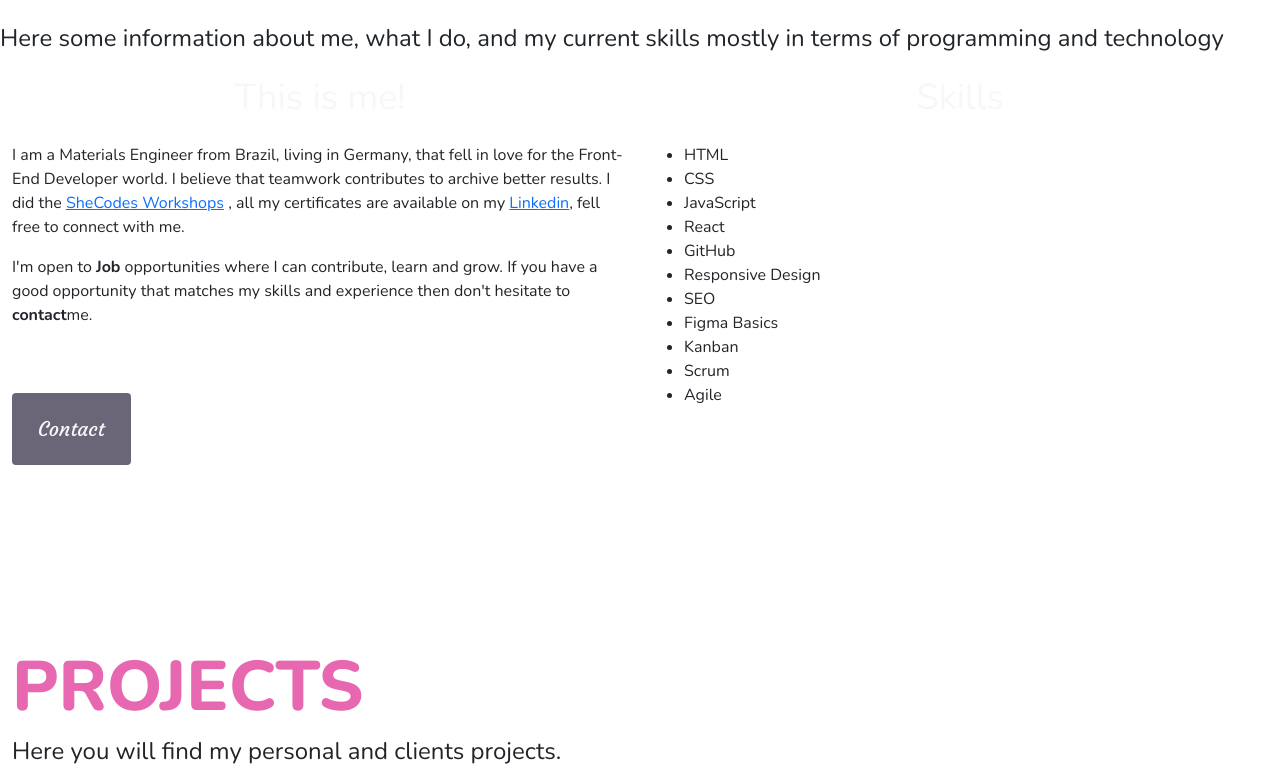
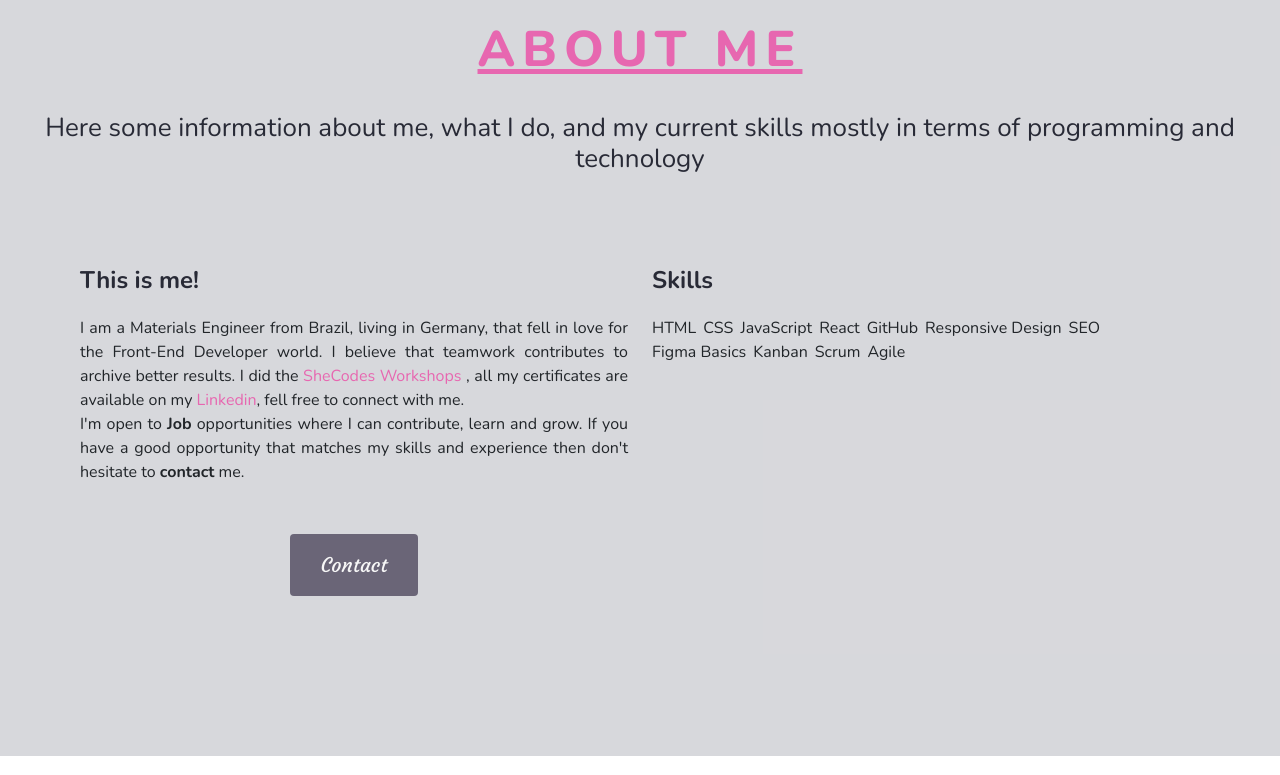
Before and after one commit to keciasantos/keciakaroline-portfolio, a React (Create React App) app: page / in a window 1280 px wide. Shown: the part 1125-1900 px from the top of the page. Built offline with nearby package versions, Linux system fonts and the light colour scheme.

Commit message:
update about me design

```diff
--- a/src/App.css
+++ b/src/App.css
@@ -1,7 +1,7 @@
 :root {
   --font-title-text: "Nunito", sans-serif;
   --font-italic: "Courgette", cursive;
-  --background-primary: #3f415a;
+  --background-primary: #4e4f64;
   --background-body: #282a36;
   --background-btn: #6a6577;
   --color-primary-font: #e767b0;
--- a/src/components/About.css
+++ b/src/components/About.css
@@ -1,17 +1,7 @@
-:root {
-  --font-title-text: "Nunito", sans-serif;
-  --font-italic: "Courgette", cursive;
-  --background-primary: #3f415a;
-  --background-body: #282a36;
-  --background-btn: #6a6577;
-  --color-primary-font: #e767b0;
-  --color-secondary-font: rgb(247, 247, 247);
-}
-
 .About .btn-branding {
   font-family: var(--font-italic);
   margin-top: 50px;
-  padding: 20px 25px;
+  padding: 15px 30px;
   background-color: var(--background-btn);
   color: var(--color-secondary-font);
   border-radius: 4px;
@@ -19,39 +9,74 @@
   line-height: 30px;
 }
 
+.button {
+  text-align: center;
+}
+
 .About .btn:hover {
   color: var(--color-secondary-font);
 }
 
-.About .profile {
-  border-radius: 20px;
+.About {
+  background-color: #cacbd0bd;
+  padding: 60px 40px 0px 40px;
+  max-width: 100%;
+  margin: 0px 0px;
 }
 
-.About .content {
-  margin: 50px;
+.About .about-me h1 {
+  text-align: center;
+  font-size: 50px;
+  line-height: 1.5;
+  text-decoration: underline;
+  letter-spacing: 7px;
 }
 
-.About .content-container {
-  padding: 160px 70px;
-  background-color: var(--background-body);
+.About .about-me h4 {
+  font-size: 26px;
+  color: var(--background-body);
+  text-align: center;
+  margin-top: 25px;
 }
 
-.About .content-container h1 {
-  font-size: 64px;
-  line-height: 80px;
-}
-.About .content-container h2 {
-  font-size: 32px;
+.About h3 {
+  margin-top: 30px;
   font-weight: 700;
-  color: var(--color-secondary-font);
+  font-size: 24px;
+  color: var(--background-body);
+  text-align: left;
+  padding-left: 0;
 }
 
-.About .content-container p {
-  font-size: 20px;
-  color: var(--color-secondary-font);
+.container-fluid {
+  padding-left: 40px;
+  padding-right: 40px;
+  padding-top: 40px;
 }
 
-@media (max-width: 900px) {
+.container-fluid p {
+  text-align: justify;
+  text-justify: inter-word;
+  margin: 0;
+}
+.container-fluid ul {
+  padding-left: 0px;
+}
+
+.container-fluid a {
+  text-decoration: none;
+  color: var(--color-primary-font);
+}
+
+li {
+  text-align: justify;
+  text-justify: inter-word;
+  list-style-type: none;
+  display: inline-block;
+  padding-right: 7px;
+}
+
+@media screen and (max-width: 960px) {
   .About .btn-branding {
     margin-top: 25px;
     padding: 10px 15px;
--- a/src/components/About.js
+++ b/src/components/About.js
@@ -40,13 +40,13 @@ export default function About() {
                 I'm open to <strong>Job</strong> opportunities where I can
                 contribute, learn and grow. If you have a good opportunity that
                 matches my skills and experience then don't hesitate to{" "}
-                <strong>contact</strong>
-                me.
+                <strong>contact</strong> me.
               </p>
-
-              <HashLink to="#contact" className="btn btn-branding">
-                Contact
-              </HashLink>
+              <div className="button">
+                <HashLink to="#contact" className="btn btn-branding">
+                  Contact
+                </HashLink>
+              </div>
             </div>
             <div className="col-md-6">
               <h3>Skills</h3>
--- a/src/components/Homepage.css
+++ b/src/components/Homepage.css
@@ -63,7 +63,7 @@ h3 {
   border-radius: 5px;
   font-size: 20px;
   line-height: 30px;
-  margin-bottom: 180px;
+  margin-bottom: 160px;
 }
 
 /* .Homepage .btn:hover {
```
